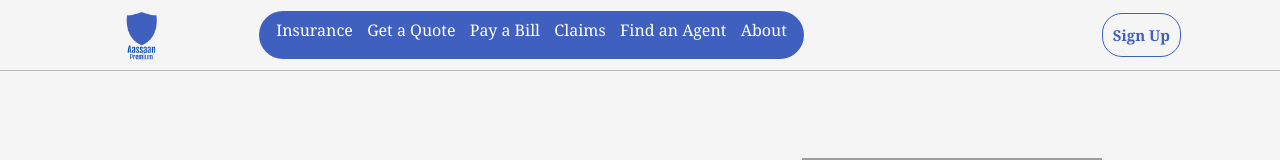
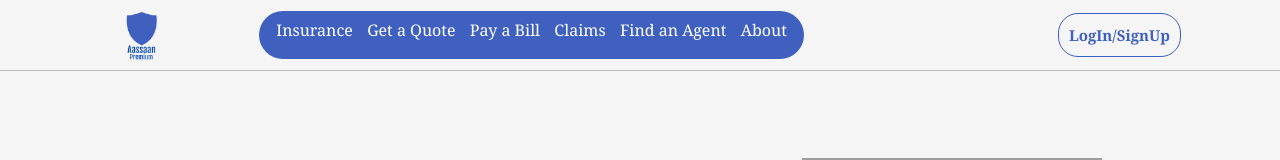
Before and after one commit to kumarlava0007/aasaan-premium, a React (Create React App) app: page / in a window 1280 px wide. Shown: the top 160 px of the page. Built offline with nearby package versions, Linux system fonts and the light colour scheme; grey boxes are pictures that could not be loaded.

Commit message:
check test

```diff
--- a/src/components/NavComponent.jsx
+++ b/src/components/NavComponent.jsx
@@ -2,7 +2,7 @@ import React from 'react';
 import { Link } from 'react-router-dom';
 import '../styles/nav.css';
 import logo from '../images/AasaanPremiumLogo.png';
-
+import LoginPage from './userPage/LoginPage';
 export default function NavComponent() {
     return (
         <>
@@ -20,7 +20,7 @@ export default function NavComponent() {
                         </div>
                     </div>
                     <div class="second-boxOne">
-                        <Link to="./signIn" className="linksTwo"><strong>Sign Up</strong></Link>
+                        <Link to="./signIn" className="linksTwo"><strong>LogIn/SignUp</strong></Link>
                     </div>
                 </div>
             </div>
--- /dev/null
+++ b/src/components/userPage/LoginPage.jsx
@@ -0,0 +1,11 @@
+import React from 'react'
+
+const LoginPage = () => {
+    return (
+        <div>
+            loign section
+        </div>
+    )
+}
+
+export default LoginPage
```
